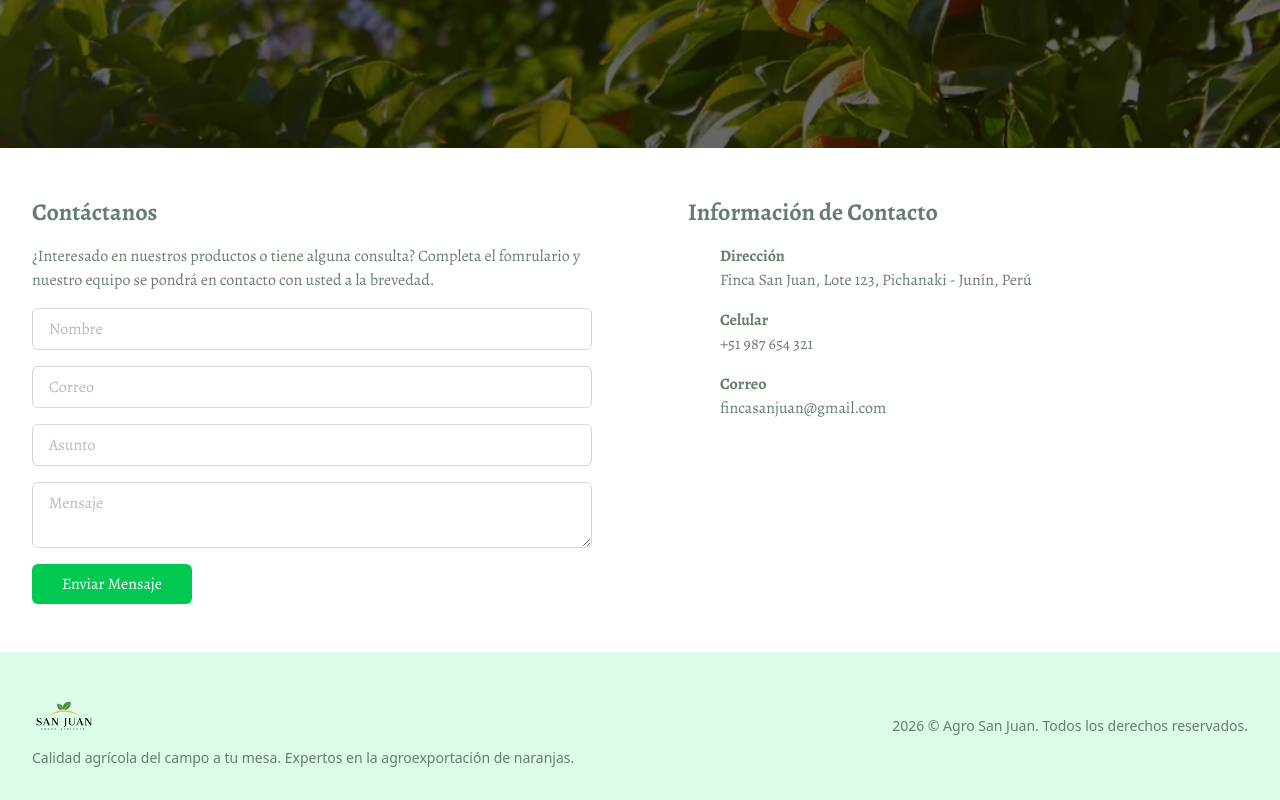
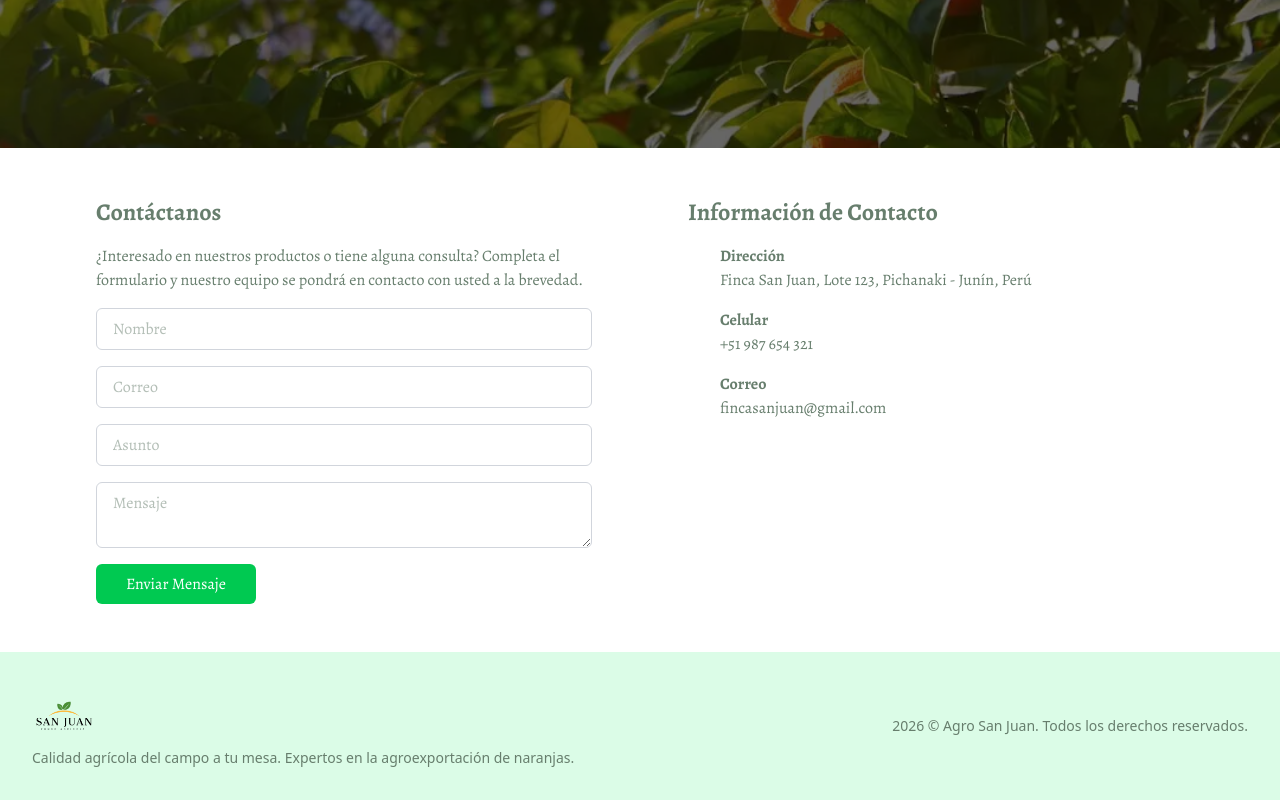
Before and after one commit to esaumorales/agrosanjuan-app, a React (Vite) app: page / in a window 1280 px wide. Shown: the part 653-1453 px from the top of the page. Built offline with nearby package versions, Linux system fonts and the light colour scheme; some icons are missing.

Commit message:
feat: add component contactanos

```diff
--- a/src/components/Contactanos.jsx
+++ b/src/components/Contactanos.jsx
@@ -3,15 +3,15 @@ import Button from "./ui/Button";
 
 export default function Contactanos() {
     return (
-        <section className="flex flex-row w-full h-auto justify-between px-8 font-headline py-12 gap-24 text-primary">
-            <div className="w-1/2 space-y-4">
+        <section className="flex flex-col-reverse md:flex-row w-full h-auto justify-between px-8 md:px-24 font-headline py-12 gap-12 md:gap-24 text-primary">
+            <div className="w-full md:flex-1 space-y-4">
                 <div>
                     <h1 className="text-2xl font-bold">Contáctanos</h1>
                 </div>
                 <div>
                     <p>
                         ¿Interesado en nuestros productos o tiene alguna consulta?
-                        Completa el fomrulario y nuestro equipo se pondrá en contacto con usted a la brevedad.
+                        Completa el formulario y nuestro equipo se pondrá en contacto con usted a la brevedad.
                     </p>
                 </div>
                 <div>
@@ -24,7 +24,7 @@ export default function Contactanos() {
                     </form>
                 </div>
             </div>
-            <div className="w-1/2 space-y-4">
+            <div className="w-full md:flex-1 space-y-4">
                 <div>
                     <h2 className="text-2xl font-bold">Información de Contacto</h2>
                 </div>
```
